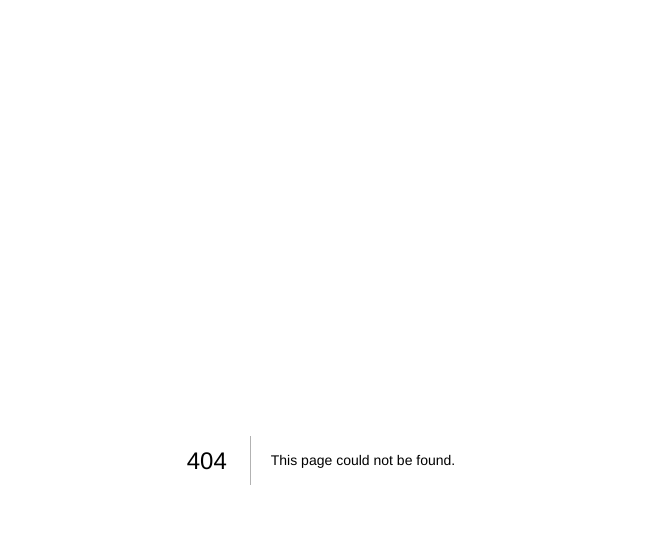
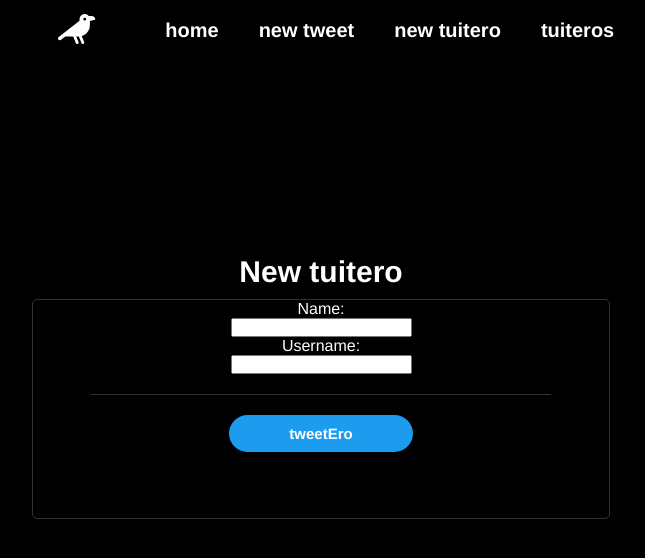
Before and after one commit to InnaIazovskaia/w8ch2-inna-pau-edu, a Next.js app: page /new-tuitero in a window 1280 px wide. Before the commit this address had no page. Shown: the top 558 px of the page, without its empty margins (319-964 px from the left). Built offline with nearby package versions, Linux system fonts and the light colour scheme.

Commit message:
new tuitero created

```diff
--- a/components/Navigation/Navigation.js
+++ b/components/Navigation/Navigation.js
@@ -38,11 +38,14 @@ const Navigation = () => {
   return (
     <>
       <ContainerNav>
-        <Link href="/new-tweet">new tweet</Link>
         <Link href="/" passHref>
-          <FontAwesomeIcon className="icon" icon={faCrow} />
+          <a>
+            <FontAwesomeIcon className="icon" icon={faCrow} />
+          </a>
         </Link>
         <Link href="/">home</Link>
+        <Link href="/new-tweet">new tweet</Link>
+        <Link href="/new-tuitero">new tuitero</Link>
         <Link href="/tuiteros">tuiteros</Link>
       </ContainerNav>
     </>
--- /dev/null
+++ b/pages/new-tuitero/index.js
@@ -0,0 +1,112 @@
+import React, { useRef, useState } from "react";
+import styled from "styled-components";
+
+const ContainerForm = styled.section`
+  height: 83vh;
+  display: flex;
+  align-items: center;
+  justify-content: center;
+  flex-direction: column;
+
+  & h1 {
+    font-size: 30px;
+    color: #fff;
+  }
+
+  & form {
+    border-radius: 5px;
+    width: 578px;
+    margin: 10px;
+    height: 220px;
+    border: 1px solid #2f3336;
+    display: flex;
+    justify-content: flex-start;
+    align-items: center;
+    flex-direction: column;
+
+    & span {
+      width: 80%;
+      height: 1px;
+      background-color: #2f3336;
+      margin: 20px;
+    }
+
+    & input {
+    }
+
+    & label {
+      color: white;
+    }
+
+    & button {
+      background-color: #1c9bef;
+      border: none;
+      font-size: 15px;
+      font-weight: bold;
+      text-decoration: none;
+      color: white;
+      padding: 10px 60px;
+      border-radius: 25px;
+      cursor: pointer;
+    }
+
+    & button:hover {
+      background-color: #134d77;
+    }
+  }
+`;
+
+const TuitInput = () => {
+  const blankTuit = { name: "", username: "" };
+  const form = useRef(null);
+  const [tuitero, setTuitero] = useState(blankTuit);
+
+  const handleFormChange = (event) => {
+    const test = event.target.value;
+    console.log(test);
+    setTuitero({
+      ...tuitero,
+      [event.target.id]: event.target.value,
+    });
+  };
+
+  const newTuitero = async (tuitero) => {
+    const response = await fetch(
+      `${process.env.NEXT_PUBLIC_HEROKUAPI}tuiteros/create`,
+      {
+        method: "POST",
+        headers: {
+          "Content-Type": "application/json",
+        },
+        body: JSON.stringify(tuitero),
+      }
+    );
+    await response.json();
+  };
+
+  const submitForm = async (event) => {
+    event.preventDefault();
+    await newTuitero(tuitero);
+    resetForm();
+  };
+  const resetForm = () => {
+    setTuitero(blankTuit);
+  };
+
+  return (
+    <ContainerForm>
+      <h1>New tuitero</h1>
+      <form onSubmit={submitForm} autoComplete="off" noValidate ref={form}>
+        <label htmlFor="name">Name:</label>
+        <input id="name" type="text" onChange={handleFormChange} />
+        <label htmlFor="username">Username:</label>
+
+        <input id="username" type="text" onChange={handleFormChange} />
+        <span></span>
+        <button type="submit">tweetEro</button>
+      </form>
+    </ContainerForm>
+  );
+};
+
+export default TuitInput;
```
